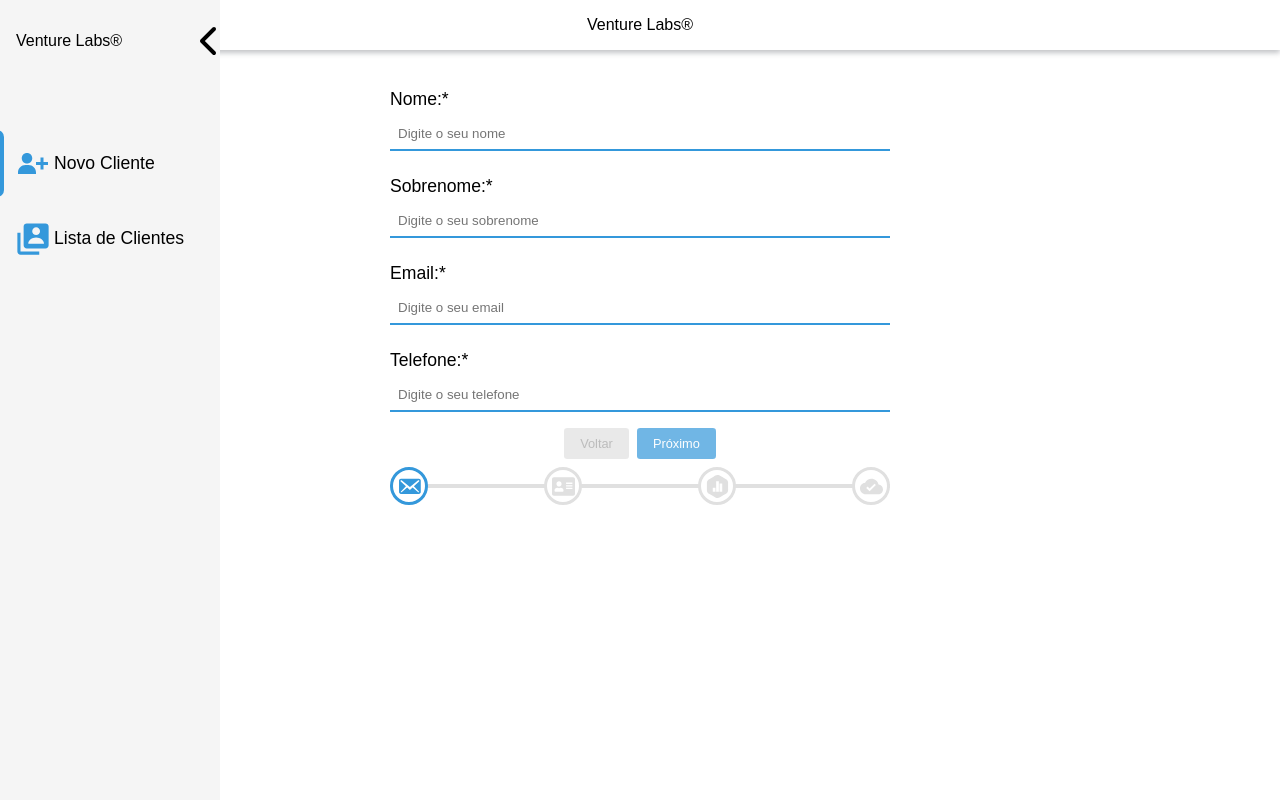
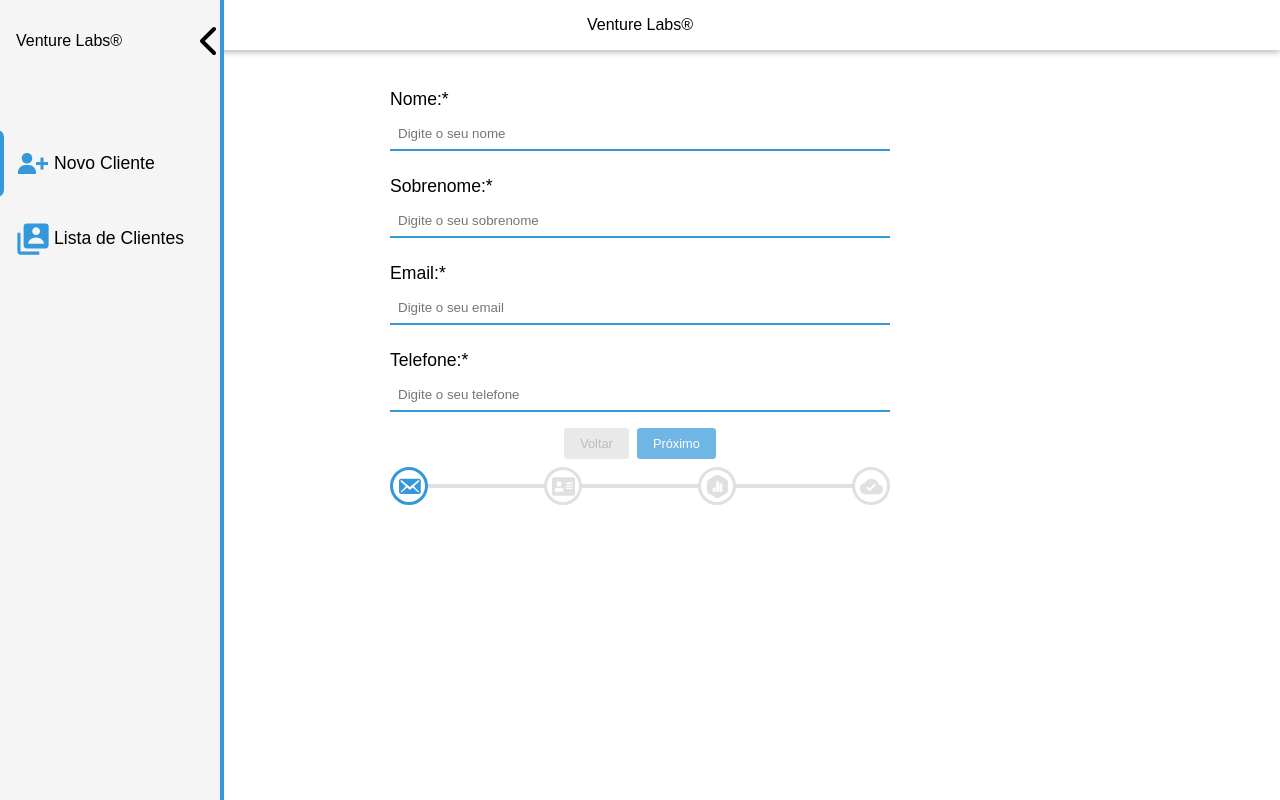
Before and after one commit to BrunoCBart/VentureLabsChallenge, a React (Vite) app: page / in a window 1280 px wide. Built offline with nearby package versions, Linux system fonts and the light colour scheme; a web font is replaced by a local one.

Commit message:
feat: add border to menu

```diff
--- a/src/components/Menu/menu.css
+++ b/src/components/Menu/menu.css
@@ -11,6 +11,7 @@
   z-index: 1;
   top: 0;
   white-space: nowrap;
+  border-right: 4px solid var(--line-border-fill);
 }
 
 .ventureLabs__hero-container {
```
